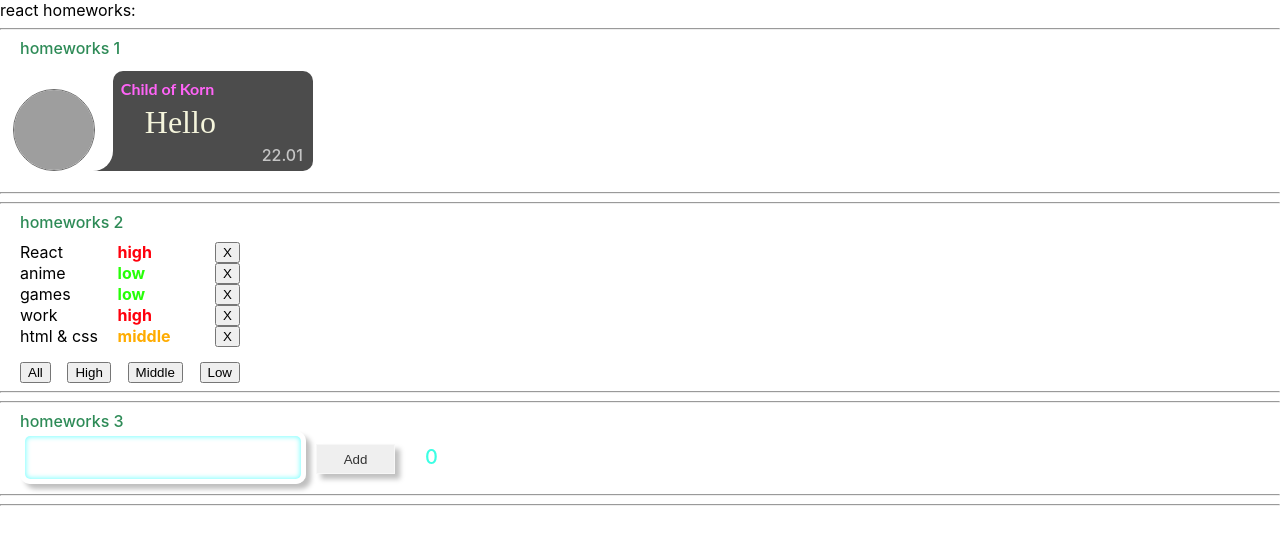
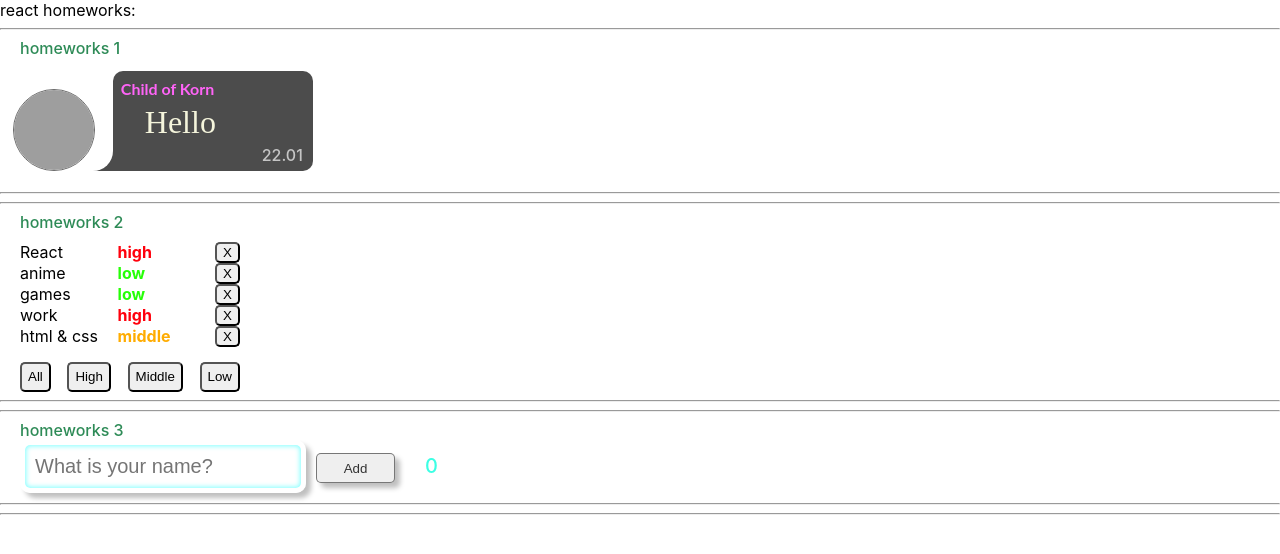
Before and after one commit to Metaloziz/homeworks-my, a React (Create React App) app: page / in a window 1280 px wide. Shown: the top 554 px of the page. Built offline with nearby package versions, Linux system fonts and the light colour scheme; grey boxes are pictures that could not be loaded.

Commit message:
3 task + CSS

```diff
--- a/src/p2-homeworks/h2/Affair.tsx
+++ b/src/p2-homeworks/h2/Affair.tsx
@@ -15,12 +15,12 @@ function Affair(props: AffairPropsType) {
 
     // let newStyle = props.affair.priority === 'high' ? s.high : props.affair.priority == 'middle' : s.middle ? props.affair.priority == 'low' ? s.low : '';
 
-    let newStylee = props.affair.priority === 'high' ? s.high : props.affair.priority === 'low' ? s.low : s.middle;
+    let newStyle = props.affair.priority === 'high' ? s.high : props.affair.priority === 'low' ? s.low : s.middle;
 
     return (
         <div className={s.divBody}>
             <div className={s.name}>{props.affair.name}</div>
-            <div className={newStylee}>{props.affair.priority}</div>
+            <div className={newStyle}>{props.affair.priority}</div>
             <button onClick={deleteCallback}>X</button>
         </div>
     )
--- a/src/p2-homeworks/h2/Affairs.module.css
+++ b/src/p2-homeworks/h2/Affairs.module.css
@@ -7,7 +7,19 @@
 }
 
 .buttonFilter {
+    height: 30px;
     margin-left: 10px;
+    border-radius: 5px;
+}
+.buttonFilter:focus {
+    /*background-color: rgba(17, 203, 176, 0.78);*/
+    border-color: #3cffe4;
+    box-shadow: 0 0 5px 1px rgb(60, 255, 228);
+}
+.buttonFilter:hover {
+    /*box-shadow: 3px 3px 3px 1px rgb(60, 255, 228);*/
+    border-color: #3cffe4;
+    /*background-color: #3cffe4;*/
 }
 
 .listDivBody {
@@ -20,6 +32,14 @@
     display: flex;
     flex-direction: row;
     width: 220px;
+}
+.divBody button {
+   border-radius: 5px;
+}
+.divBody button:hover{
+    box-shadow: 0 0 5px 1px rgba(255, 0, 12, 0.49);
+    border-color: rgba(255, 0, 12, 0.49);
+    /*background-color: rgba(255, 0, 12, 0.49);*/
 }
 
 .divBody .name {
@@ -47,7 +67,7 @@
     color: #ffac01;
 }
 
-/*да, дублирование кода, позже буду изучать css)))*/
+/*да, дублирование кода,каюсь, позже буду изучать css)))*/
 
 .divBody button {
     margin-left: 10px;
--- a/src/p2-homeworks/h3/Greeting.module.css
+++ b/src/p2-homeworks/h3/Greeting.module.css
@@ -1,20 +1,23 @@
 .greetingContainer {
-    margin: 50px;
-    height: 300px;
+    margin: 100px;
+    height: auto;
 }
 
 .error {
-    box-shadow: 5px 5px 5px rgb(255 0 12/ 50%) inset, 5px 5px 5px rgb(0 0 0 / 25%);
+    box-shadow: 1px 3px 3px 1px rgba(255, 0, 12, 0.73) inset, 5px 5px 5px rgb(0 0 0 / 25%);
 }
 
 .errorMessage {
-    margin: 10px 20px ;
-    color: #ff000c;
+    margin: 10px 30px;
+    font-weight: 1000;
+    color: rgba(255, 0, 12, 0.73);
     opacity: 80%;
 }
 
 .title {
     margin-left: 20px;
+    margin-bottom: 15px;
+
     color: seagreen;
     font-weight: 500;
 }
@@ -31,14 +34,25 @@ input {
     width: 20%;
 }
 
+input:hover {
+    box-shadow: 1px 3px 3px 1px rgb(0 255 255 / 50%) inset, 5px 5px 5px rgb(0 0 0 / 25%);
+}
+
+input:active {
+    outline: none;
+}
+
+input:focus {
+    outline: none;
+    box-shadow: 0 3px 3px 3px rgb(0 255 255 / 50%) inset, 5px 5px 5px rgb(0 0 0 / 25%);
+}
+
 
 .totalUsers {
-
     margin-left: 30px;
     color: #3cffe4;
     font-size: 20px;
     font-weight: 500;
-
 }
 
 .buttonAddUser {
@@ -47,9 +61,20 @@ input {
     text-decoration: none;
     cursor: pointer;
     color: #333333;
-    border: 1px solid rgba(255, 255, 255, 0.5);
+    border: 1px solid rgba(0, 0, 0, 0.5);
     box-shadow: 5px 5px 5px rgb(0 0 0 / 25%);
+    border-radius: 5px;
 }
+
+.buttonAddUser:hover {
+    border-color: #3cffe4;
+}
+
+.buttonAddUser:active {
+    border-color: #3cffe4;
+    box-shadow: 5px 5px 5px rgb(60, 255, 228);
+}
+
 
 /*!*.buttonAddUser:active {*!*/
 
--- a/src/p2-homeworks/h3/Greeting.tsx
+++ b/src/p2-homeworks/h3/Greeting.tsx
@@ -17,7 +17,7 @@ const Greeting: React.FC<GreetingPropsType> = (
 
     return (
         <div>
-            <input value={name} onChange={setNameCallback} className={inputClass}/>
+            <input value={name} onChange={setNameCallback} className={inputClass} placeholder={'What is your name?'}/>
             <button className={s.buttonAddUser} onClick={addUser}>Add</button>
             <span className={s.totalUsers}>{totalUsers}</span>
             <div className={s.errorMessage}>{error}</div>
```
